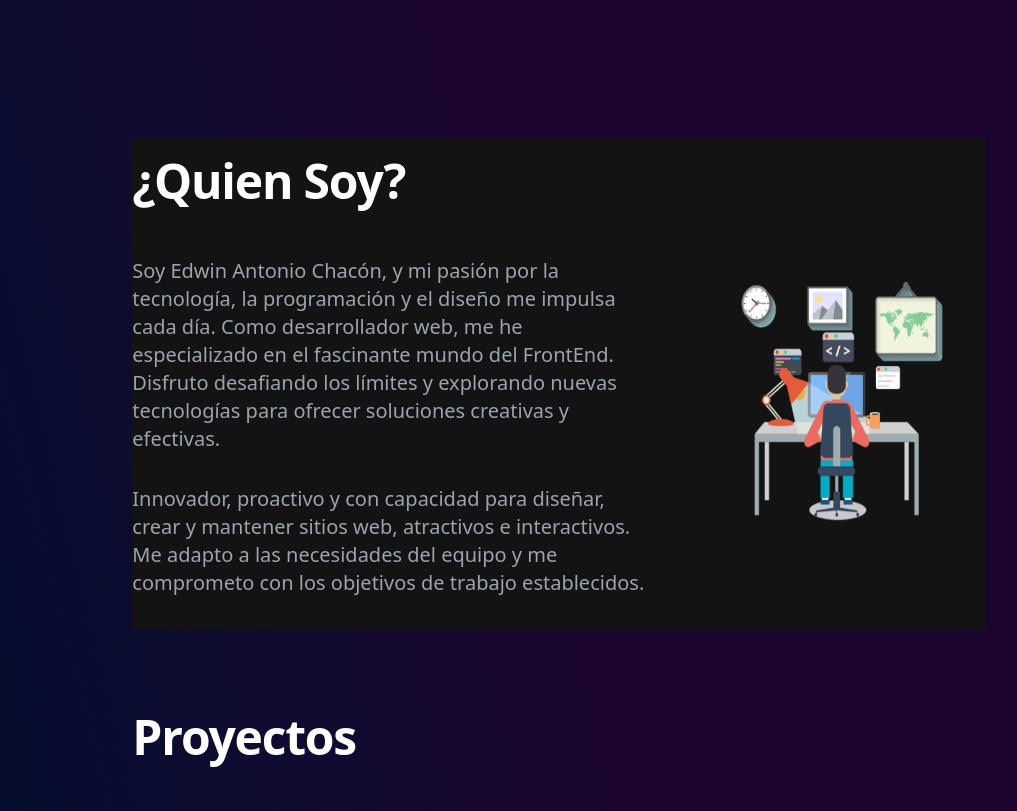
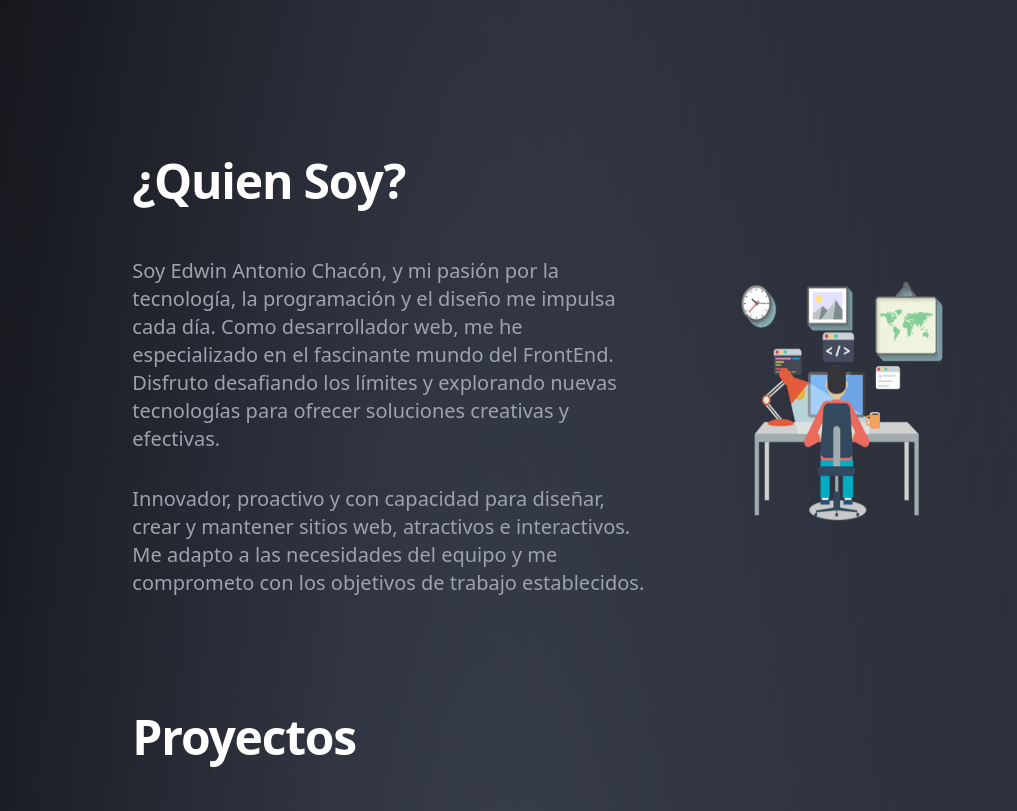
Before and after one commit to Hardash01/porfolio-deployment, a Next.js app: page / in a window 1280 px wide. Shown: the part 720-1531 px from the top of the page, without its empty margins (81-1098 px from the left). Built offline with nearby package versions, Linux system fonts and the light colour scheme.

Commit message:
nuevo background

```diff
--- a/components/Sobremi.js
+++ b/components/Sobremi.js
@@ -2,11 +2,9 @@ import { sobremiData } from "../data/sobremiData"
 
 export default function Sobremi() {
     return(
-        <div id="sobremi" className="bg-black max-w-screen-xl mx-auto md:w-5/6 lg:w-4/6">
-
-
+        <div className="bg-">
+            <div id="sobremi" className=" max-w-screen-xl mx-auto md:w-5/6 lg:w-4/6">
             <h2 className="mb-8 text-4xl font-extrabold tracking-tight leading-none md:text-5xl lg:text-5xl text-white text-center md:text-left md:py-5">{sobremiData.titulo}</h2>
-
             <div className="md:flex mx-4 md:mx-0 mb-16">
                 <div className="md:w-3/5 h-5/6">
                     <div className="md:hidden flex justify-center">
@@ -27,7 +25,7 @@ export default function Sobremi() {
                     </div>
                 </div>
             </div>
-
+        </div>
         </div>
     )
 }
--- a/styles/globals.css
+++ b/styles/globals.css
@@ -7,5 +7,7 @@
 body {
   /* background-color: #1c0531; */
   /* background-color: #2a383a; */
-  background-image: linear-gradient(to right top, #0a0e0f, #001117, #001220, #001129, #030e2f, #0b0c31, #140931, #1c0531, #1c0531, #1c0531, #1c0531, #1c0531);
+  background-size: 100% 100%;
+background-position: 0px 0px,0px 0px,0px 0px,0px 0px,0px 0px;
+background-image: radial-gradient(49% 81% at 45% 47%, #3e4454 0%, #073AFF00 100%),radial-gradient(113% 91% at 17% -2%, #09090b 1%, #FF000000 99%),radial-gradient(142% 91% at 83% 7%, #3e4454 1%, #FF000000 99%),radial-gradient(142% 91% at -6% 74%, #000000FF 1%, #FF000000 99%),linear-gradient(0deg, #09090b 0%, #3e4454 98%);
 }
```
